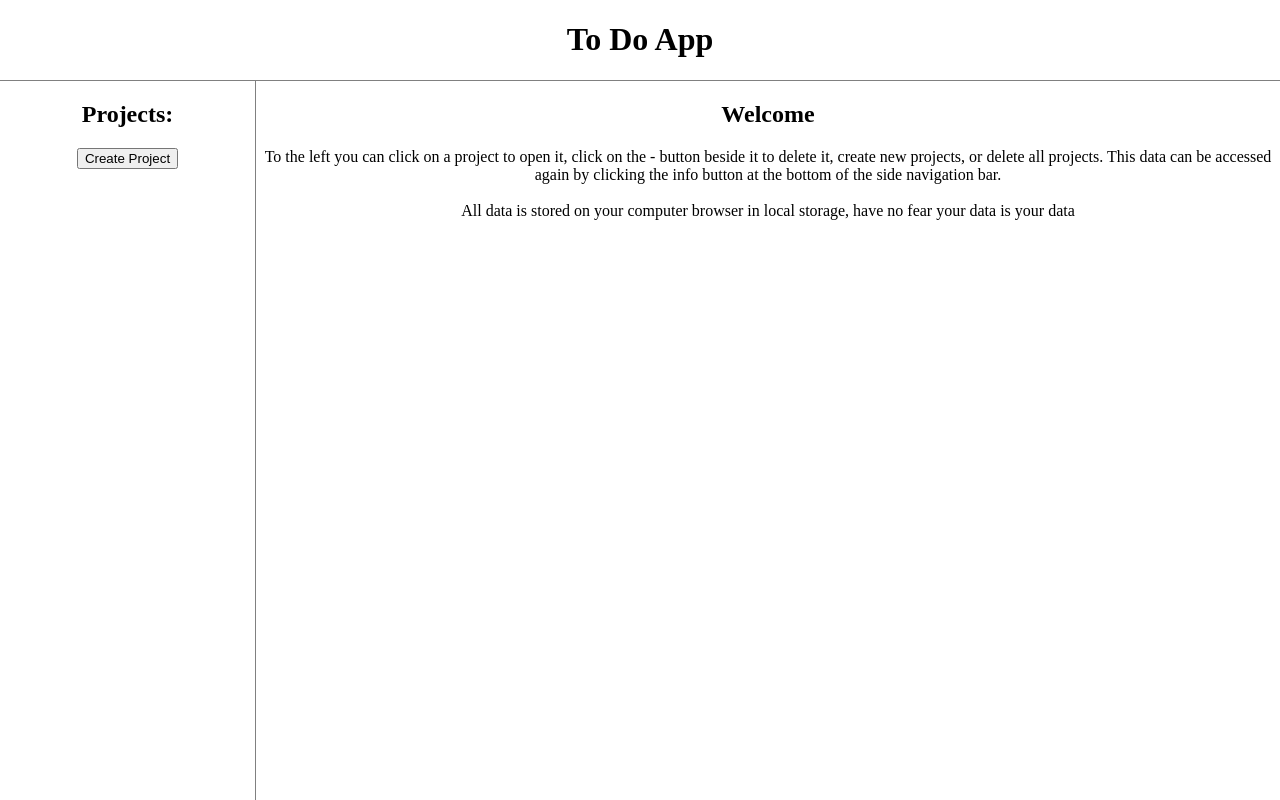
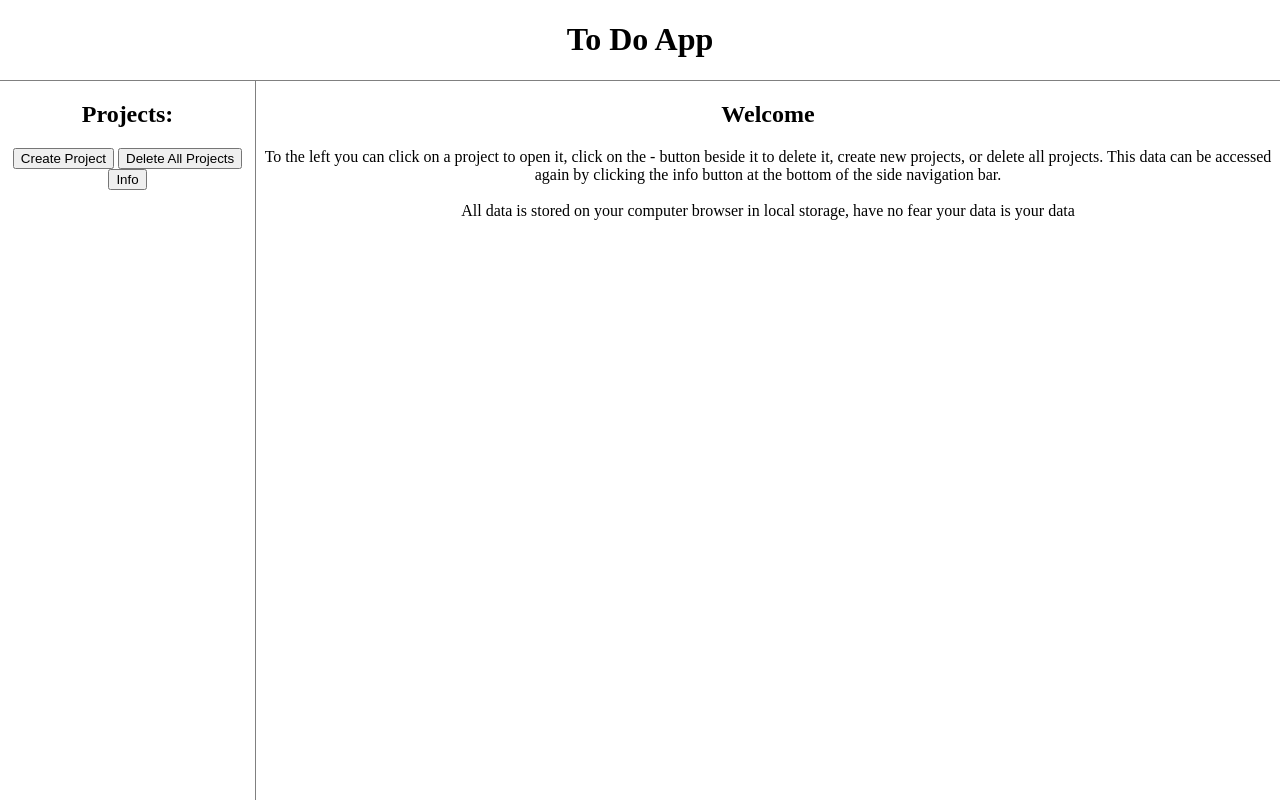
Before and after one commit to andmperotti/odinToDoList, a website built with webpack: page src/template.html in a window 1280 px wide. Built offline with nearby package versions, Linux system fonts and the light colour scheme.

Commit message:
Move delete button to html, add info button
It's less messy to have the deleteProjects button declared in the template vs the js file.
Added an info button which allows users to reprint the welcome element on the main element whenever they want.

```diff
--- a/src/template.html
+++ b/src/template.html
@@ -11,6 +11,10 @@
         <h2>Projects:</h2>
         <ul id="navProjects"></ul>
         <button type="button" id="createNewProject">Create Project</button>
+        <button type="button" id="deleteAllProjectsButton">Delete All Projects</button>
+        <div id="bottomNavDiv">
+            <button id="infoButton" type="button">Info</button>
+        </div>
     </nav>
     <main id="content">
         <!-- modals that are hidden by default, which allow us to give a ui for creating new projects, todos, checklist items, and notes-->
```
